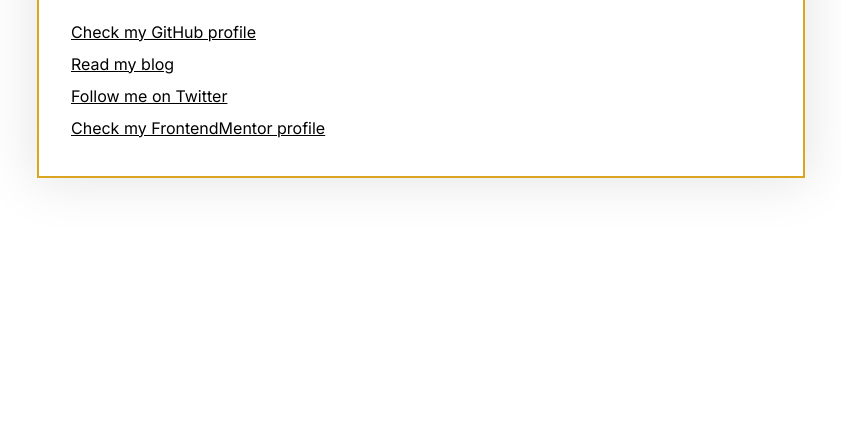
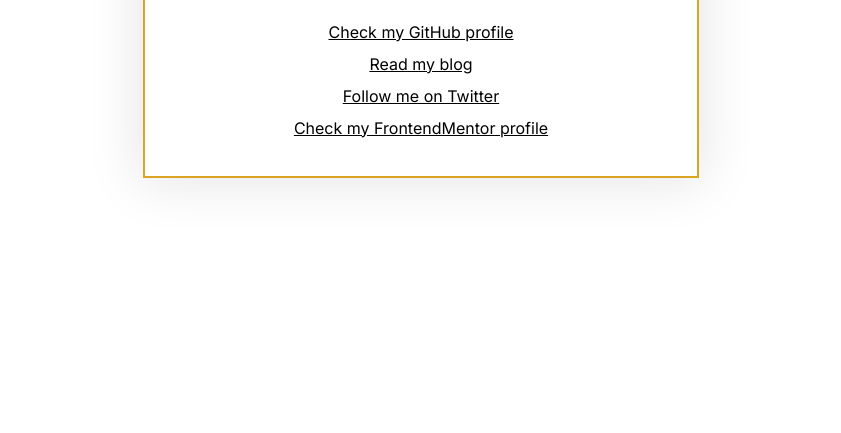
Before and after one commit to Madmanden/christianholmdev, a plain HTML site: page index.html in a window 1280 px wide. Shown: the part 367-800 px from the top of the page, without its empty margins (219-1060 px from the left). Drawn offline with Linux system fonts and the light colour scheme.

Commit message:
change text-align to center and remove set width

```diff
--- a/style.css
+++ b/style.css
@@ -25,11 +25,11 @@ body {
   font-family: "Inter", sans-serif;
   font-size: 16px;
   line-height: 1.5rem;
+  text-align: center;
 }
 
 .main {
   padding: 1rem 2rem;
-  width: 60vw;
   -webkit-box-shadow: 0px 0px 50px 5px var(--shadow);
   -moz-box-shadow: 0px 0px 50px 5px var(--shadow);
   box-shadow: 0px 0px 50px 5px var(--shadow);
```
